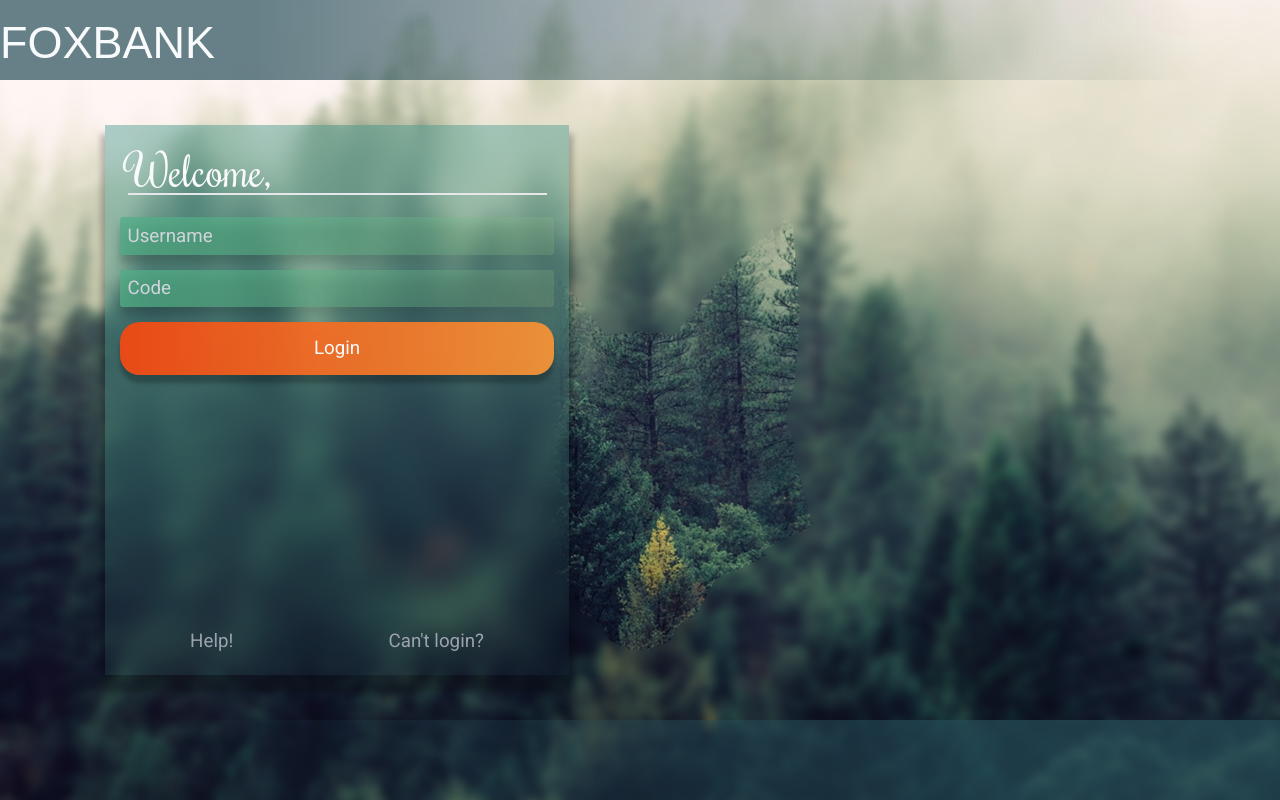
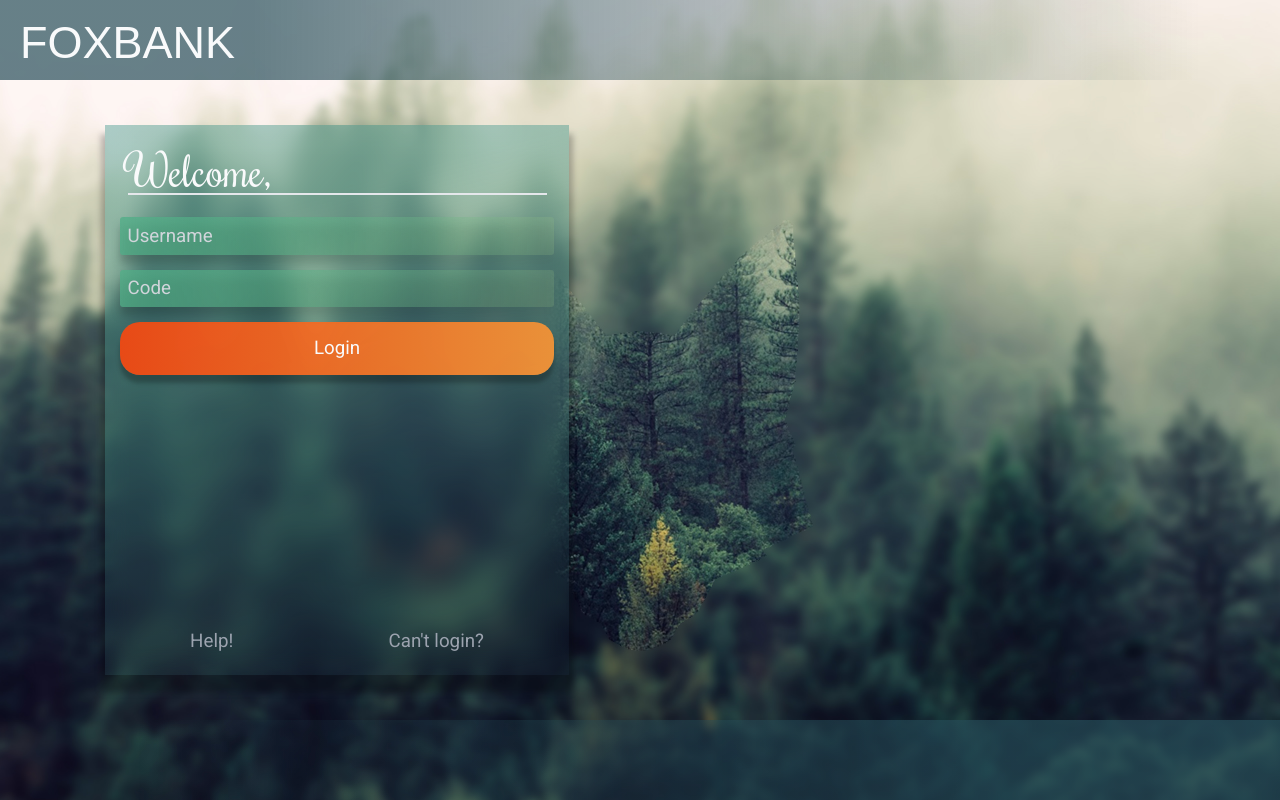
Before and after one commit to dancojocaru2000/foxbank, a Svelte app in the folder client/: page / in a window 1280 px wide. Built offline with nearby package versions, Linux system fonts and the light colour scheme; a web font is replaced by a local one.

Commit message:
Fixed header text position

```diff
--- a/client/src/TopBorder.svelte
+++ b/client/src/TopBorder.svelte
@@ -4,7 +4,7 @@
 
 <main>
 	<div >
-        <h1 class="font-title text-7xl text-gray-50">FOXBANK</h1>
+        <h1 class="font-title text-7xl text-gray-50 mx-8">FOXBANK</h1>
     </div>
 </main>
 
```
